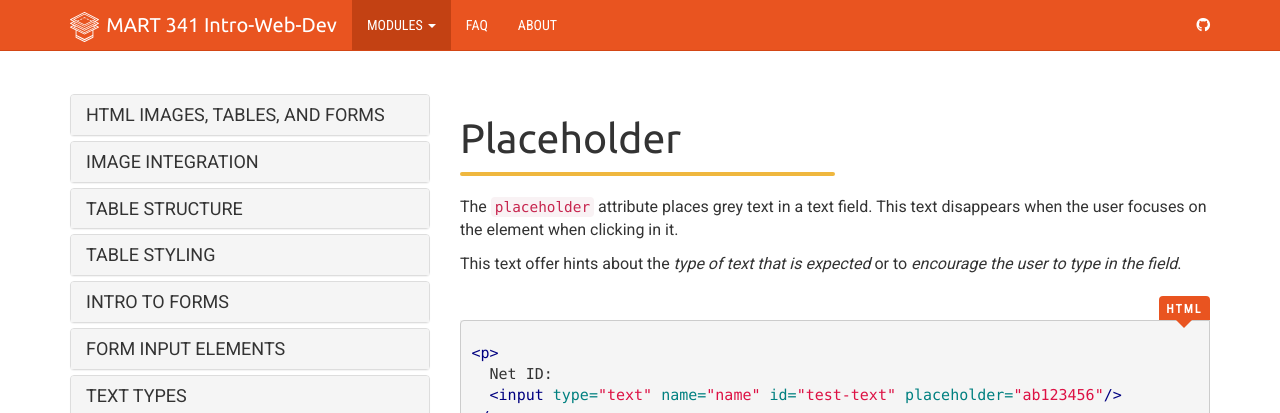
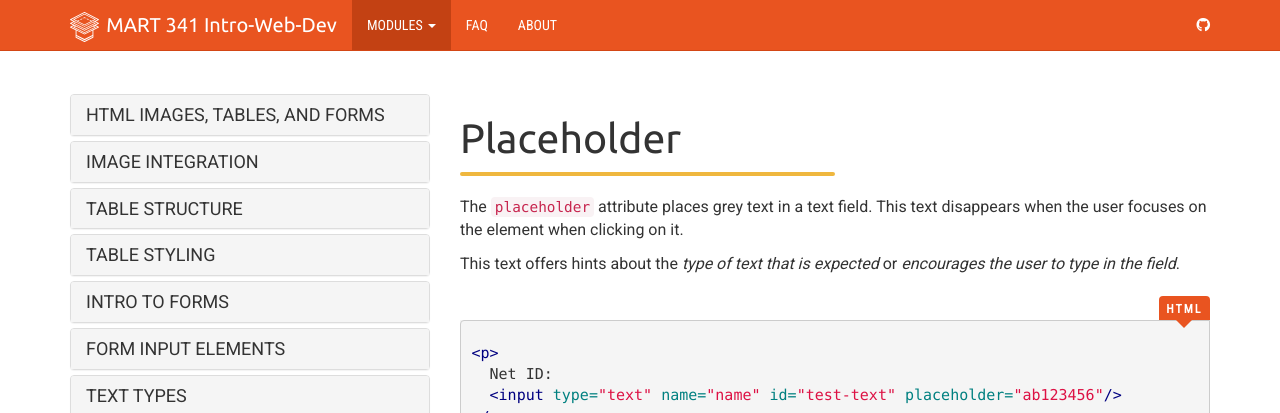
Before and after one commit to Montana-Media-Arts/webDesignFall2024, a Jekyll site: the page built from _docs/topic-06/06-text-types/07-page.md, in a window 1280 px wide and 1174 px high. Shown: the top 413 px of the window. Built offline with Jekyll 4.4.1, drawn with Linux system fonts in a browser that asks for light colours; nearby versions of some CDN libraries.

Commit message:
Update 07-page.md

```diff
--- a/_docs/topic-06/06-text-types/07-page.md
+++ b/_docs/topic-06/06-text-types/07-page.md
@@ -6,9 +6,9 @@ permalink: /topic-06/text-placeholder/
 
 <div class="divider-heading"></div>
 
-The `placeholder` attribute places grey text in a text field. This text disappears when the user focuses on the element when clicking in it.
+The `placeholder` attribute places grey text in a text field. This text disappears when the user focuses on the element when clicking on it.
 
-This text offer hints about the _type of text that is expected_ or to _encourage the user to type in the field_.
+This text offers hints about the _type of text that is expected_ or _encourages the user to type in the field_.
 
 
 <div class="code-heading">
```
